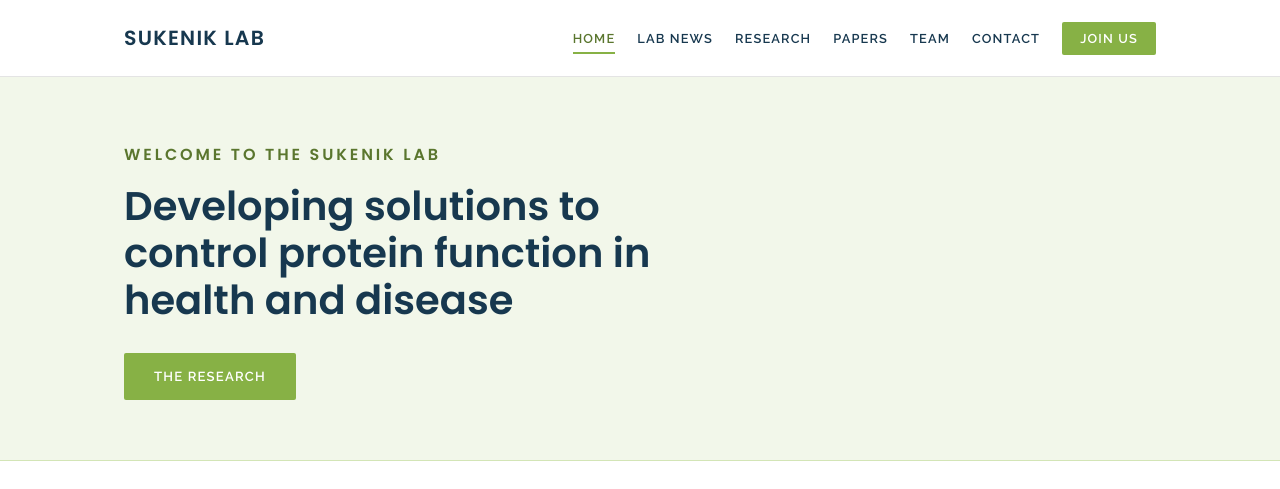
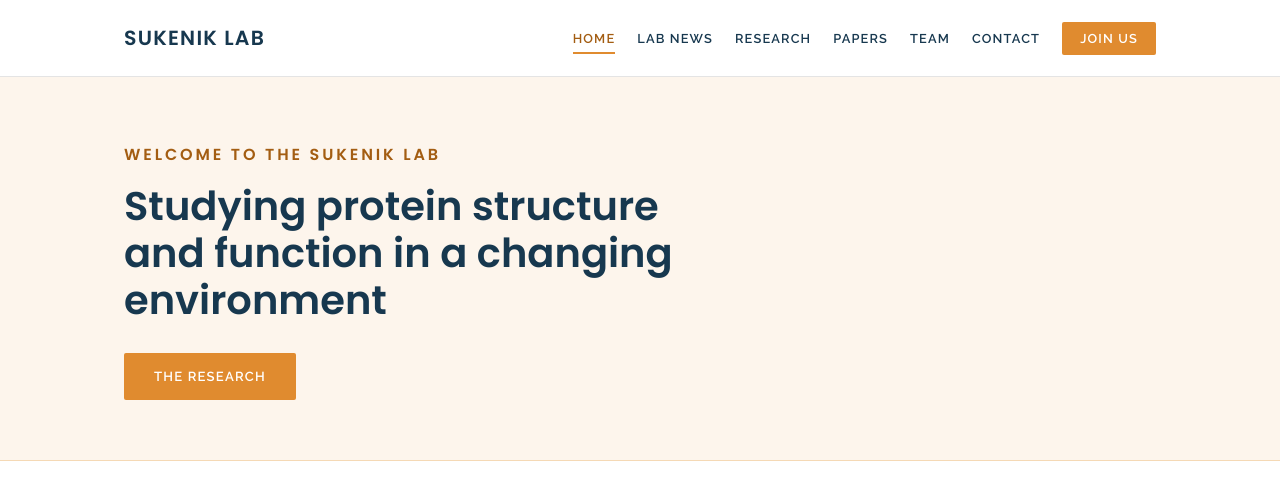
Before and after one commit to shaharsu/sukeniklab-website, a Jekyll site: the page built from index.md, in a window 1280 px wide and 1316 px high. Shown: the top 489 px of the window. Built offline with Jekyll 4.4.1, drawn with Linux system fonts in a browser that asks for light colours; grey boxes are pictures that could not be loaded.

Commit message:
Change the tagline and swap the green palette for orange
Landing page hero and the _config.yml tagline now read "Studying protein
structure and function in a changing environment".

The five --green-* CSS variables become --orange-*, mapped role-for-role
and matched on lightness so link contrast holds (5.1:1 on white, was
5.2:1). Navy, ink, and the fonts are unchanged.

This is the first deliberate break from the Wix port, so the palette
notes in style.css and README.md no longer claim the colours are the
Wix ones.

Co-Authored-By: Claude Opus 5 (1M context) <noreply@anthropic.com>

```diff
--- a/_config.yml
+++ b/_config.yml
@@ -1,5 +1,5 @@
 title: Sukenik Lab
-tagline: Developing solutions to control protein function in health and disease
+tagline: Studying protein structure and function in a changing environment
 description: >-
   The Sukenik Lab studies the chemical principles governing how proteins interact
   with their surrounding environment, in the test tube and in cells. Part of the
--- a/assets/css/style.css
+++ b/assets/css/style.css
@@ -1,19 +1,20 @@
-/* Sukenik Lab — palette and type carried over from the previous Wix site.
-   green #87B145 / #D3E5B6 / #2D3B17, navy #17384F, Raleway + Poppins. */
+/* Sukenik Lab — type carried over from the previous Wix site; the accent palette
+   was changed from the Wix greens to orange #E08B2F / #F5D9B5 / #4A2A08.
+   Navy #17384F, Raleway + Poppins. */
 
 :root {
-  --green:        #87b145;
-  --green-light:  #d3e5b6;
-  --green-pale:   #f2f7ea;
-  --green-dark:   #5a762e;
-  --green-deep:   #2d3b17;
-  --navy:         #17384f;
-  --ink:          #2a2a2a;
-  --muted:        #545454;
-  --rule:         #e4e4e4;
-  --wrap:         1080px;
-  --sans:         'Raleway', 'Helvetica Neue', Helvetica, Arial, sans-serif;
-  --display:      'Poppins', 'Raleway', Helvetica, Arial, sans-serif;
+  --orange:        #e08b2f;
+  --orange-light:  #f5d9b5;
+  --orange-pale:   #fdf5ec;
+  --orange-dark:   #a35d12;
+  --orange-deep:   #4a2a08;
+  --navy:          #17384f;
+  --ink:           #2a2a2a;
+  --muted:         #545454;
+  --rule:          #e4e4e4;
+  --wrap:          1080px;
+  --sans:          'Raleway', 'Helvetica Neue', Helvetica, Arial, sans-serif;
+  --display:       'Poppins', 'Raleway', Helvetica, Arial, sans-serif;
 }
 
 *, *::before, *::after { box-sizing: border-box; }
@@ -30,8 +31,8 @@ body {
 
 img { max-width: 100%; height: auto; }
 
-a { color: var(--green-dark); text-decoration: none; }
-a:hover, a:focus { color: var(--green-deep); text-decoration: underline; }
+a { color: var(--orange-dark); text-decoration: none; }
+a:hover, a:focus { color: var(--orange-deep); text-decoration: underline; }
 
 h1, h2, h3 { font-family: var(--display); font-weight: 600; line-height: 1.25; color: var(--navy); }
 
@@ -52,20 +53,20 @@ h1, h2, h3 { font-family: var(--display); font-weight: 600; line-height: 1.25; c
   font-family: var(--display); font-weight: 600; font-size: 1.28rem;
   letter-spacing: .06em; color: var(--navy); white-space: nowrap;
 }
-.wordmark:hover { color: var(--green-dark); text-decoration: none; }
+.wordmark:hover { color: var(--orange-dark); text-decoration: none; }
 
 .site-nav ul { display: flex; align-items: center; gap: 22px; list-style: none; margin: 0; padding: 0; }
 .site-nav a {
   font-size: .8rem; font-weight: 600; letter-spacing: .09em;
   color: var(--navy); padding: 6px 0; border-bottom: 2px solid transparent;
 }
-.site-nav a:hover, .site-nav a.current { color: var(--green-dark); border-bottom-color: var(--green); text-decoration: none; }
+.site-nav a:hover, .site-nav a.current { color: var(--orange-dark); border-bottom-color: var(--orange); text-decoration: none; }
 
 .btn-join {
-  background: var(--green); color: #fff !important;
+  background: var(--orange); color: #fff !important;
   padding: 9px 18px !important; border-radius: 2px; border-bottom: none !important;
 }
-.btn-join:hover { background: var(--green-dark); }
+.btn-join:hover { background: var(--orange-dark); }
 
 .nav-toggle, .nav-toggle-label { display: none; }
 
@@ -88,32 +89,32 @@ h1, h2, h3 { font-family: var(--display); font-weight: 600; line-height: 1.25; c
 }
 .page-head h1::after {
   content: ""; display: block; width: 62px; height: 4px;
-  background: var(--green); margin-top: 14px;
+  background: var(--orange); margin-top: 14px;
 }
 .subtitle { margin: 16px 0 0; font-size: 1.1rem; color: var(--muted); max-width: 62ch; }
 
 .section { margin-bottom: 56px; }
 .section > h2 {
   font-size: 1.05rem; letter-spacing: .12em; text-transform: uppercase;
-  color: var(--green-dark); margin: 0 0 20px;
+  color: var(--orange-dark); margin: 0 0 20px;
 }
 
 /* ---------- home ---------- */
 
-.hero { background: var(--green-pale); border-bottom: 1px solid var(--green-light); padding: 68px 0 60px; }
+.hero { background: var(--orange-pale); border-bottom: 1px solid var(--orange-light); padding: 68px 0 60px; }
 .hero h1 {
-  margin: 0; font-size: 1rem; letter-spacing: .18em; text-transform: uppercase; color: var(--green-dark);
+  margin: 0; font-size: 1rem; letter-spacing: .18em; text-transform: uppercase; color: var(--orange-dark);
 }
 .hero p.lede {
   margin: 18px 0 28px; max-width: 22ch;
   font-family: var(--display); font-size: 2.5rem; font-weight: 600; line-height: 1.18; color: var(--navy);
 }
 .btn {
-  display: inline-block; background: var(--green); color: #fff;
+  display: inline-block; background: var(--orange); color: #fff;
   font-weight: 600; font-size: .82rem; letter-spacing: .09em; text-transform: uppercase;
   padding: 13px 30px; border-radius: 2px;
 }
-.btn:hover { background: var(--green-dark); color: #fff; text-decoration: none; }
+.btn:hover { background: var(--orange-dark); color: #fff; text-decoration: none; }
 
 .about { display: grid; grid-template-columns: minmax(0, 1.15fr) minmax(0, 1fr); gap: 48px; align-items: start; }
 .about p { margin-top: 0; }
@@ -126,12 +127,12 @@ h1, h2, h3 { font-family: var(--display); font-weight: 600; line-height: 1.25; c
 
 .research-cards { display: grid; grid-template-columns: repeat(3, 1fr); gap: 24px; }
 .research-card {
-  background: var(--green-pale); border: 1px solid var(--green-light);
+  background: var(--orange-pale); border: 1px solid var(--orange-light);
   border-radius: 3px; padding: 26px 22px; text-align: center;
 }
 .research-card img { height: 62px; width: auto; object-fit: contain; margin-bottom: 14px; }
 .research-card h3 {
-  margin: 0 0 8px; font-size: .82rem; letter-spacing: .12em; text-transform: uppercase; color: var(--green-dark);
+  margin: 0 0 8px; font-size: .82rem; letter-spacing: .12em; text-transform: uppercase; color: var(--orange-dark);
 }
 .research-card p { margin: 0; font-size: .95rem; color: var(--muted); }
 
@@ -144,8 +145,8 @@ h1, h2, h3 { font-family: var(--display); font-weight: 600; line-height: 1.25; c
 /* ---------- papers ---------- */
 
 .pub-year {
-  margin: 44px 0 18px; font-family: var(--display); font-size: 1.6rem; color: var(--green);
-  border-bottom: 2px solid var(--green-light); padding-bottom: 6px;
+  margin: 44px 0 18px; font-family: var(--display); font-size: 1.6rem; color: var(--orange);
+  border-bottom: 2px solid var(--orange-light); padding-bottom: 6px;
 }
 .pub-year:first-of-type { margin-top: 24px; }
 
@@ -160,21 +161,21 @@ h1, h2, h3 { font-family: var(--display); font-weight: 600; line-height: 1.25; c
 .pub-link {
   display: inline-block; margin-top: 9px; font-size: .78rem; font-weight: 600;
   letter-spacing: .08em; text-transform: uppercase;
-  color: var(--green-dark); border: 1px solid var(--green); border-radius: 2px; padding: 4px 12px;
+  color: var(--orange-dark); border: 1px solid var(--orange); border-radius: 2px; padding: 4px 12px;
 }
-.pub-link:hover { background: var(--green); color: #fff; text-decoration: none; }
+.pub-link:hover { background: var(--orange); color: #fff; text-decoration: none; }
 
 /* ---------- team ---------- */
 
 .people { display: grid; grid-template-columns: repeat(auto-fill, minmax(230px, 1fr)); gap: 34px 28px; }
 .person-photo {
   width: 120px; height: 123px; object-fit: cover; border-radius: 3px;
-  display: block; margin-bottom: 12px; background: var(--green-pale);
+  display: block; margin-bottom: 12px; background: var(--orange-pale);
 }
 .person h3 { margin: 0; font-size: 1.05rem; }
 .person .role {
   margin: 2px 0 8px; font-size: .78rem; font-weight: 600;
-  letter-spacing: .09em; text-transform: uppercase; color: var(--green-dark);
+  letter-spacing: .09em; text-transform: uppercase; color: var(--orange-dark);
 }
 .person p.blurb { margin: 0 0 8px; font-size: .92rem; color: var(--muted); }
 .person .person-links { font-size: .85rem; }
@@ -185,7 +186,7 @@ h1, h2, h3 { font-family: var(--display); font-weight: 600; line-height: 1.25; c
 .alumni b { color: var(--ink); font-weight: 600; }
 
 .join { display: grid; grid-template-columns: 188px minmax(0, 1fr); gap: 32px; align-items: center;
-  background: var(--green-pale); border: 1px solid var(--green-light); border-radius: 3px; padding: 30px; }
+  background: var(--orange-pale); border: 1px solid var(--orange-light); border-radius: 3px; padding: 30px; }
 .join img { width: 188px; border-radius: 3px; }
 .join h2 { margin-top: 0; }
 
@@ -194,7 +195,7 @@ h1, h2, h3 { font-family: var(--display); font-weight: 600; line-height: 1.25; c
 .news-item { padding: 26px 0; border-bottom: 1px solid var(--rule); }
 .news-date {
   margin: 0 0 6px; font-family: var(--display); font-size: .8rem; font-weight: 600;
-  letter-spacing: .09em; text-transform: uppercase; color: var(--green-dark);
+  letter-spacing: .09em; text-transform: uppercase; color: var(--orange-dark);
 }
 .news-item p { margin: 0 0 12px; }
 .news-figures { display: flex; flex-wrap: wrap; gap: 14px; margin-top: 14px; }
--- a/index.md
+++ b/index.md
@@ -7,7 +7,7 @@ layout: default
 <section class="hero">
   <div class="wrap">
     <h1>Welcome to the Sukenik Lab</h1>
-    <p class="lede">Developing solutions to control protein function in health and disease</p>
+    <p class="lede">Studying protein structure and function in a changing environment</p>
     <a class="btn" href="{{ '/research/' | relative_url }}">The Research</a>
   </div>
 </section>
```
Also changed, not shown: README.md.
